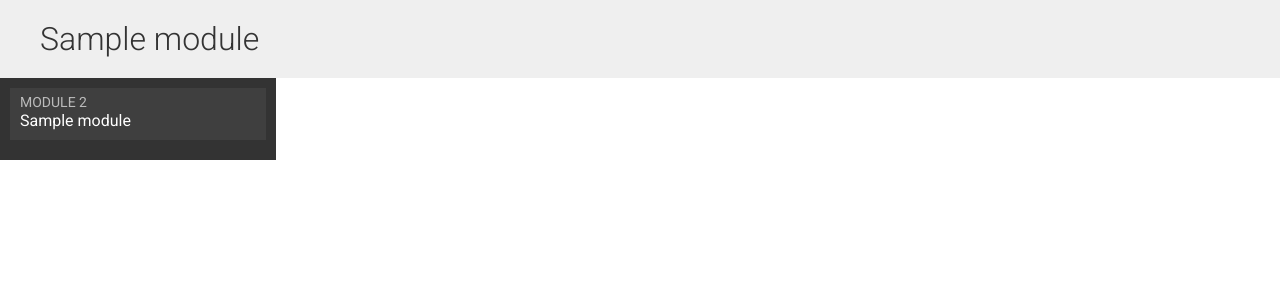
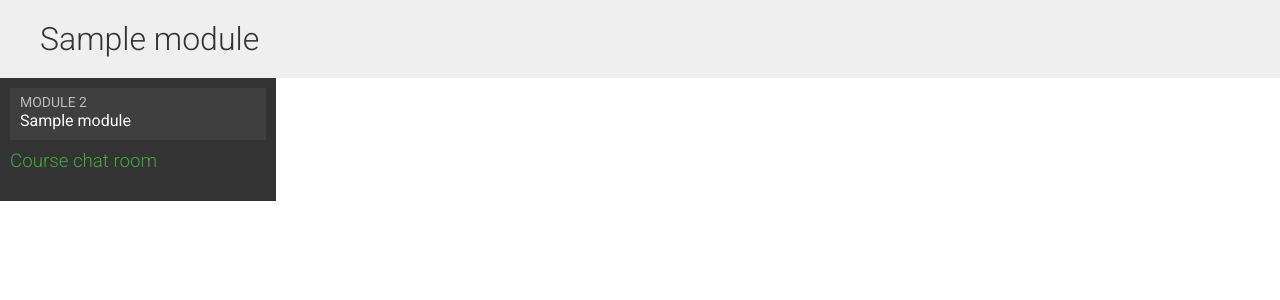
Before and after one commit to Flynotfly/educa, a Django app: page /students/course/1/ in a window 1280 px wide. Shown: the part 54-354 px from the top of the page. Run offline with Django 5.2, Linux system fonts and the light colour scheme; a user stored in the database is signed in; tables that the repository leaves empty hold one stand-in row (values such as "Sample post").

Commit message:
Add link to chat room from student's course details

```diff
--- a/students/templates/students/course/detail.html
+++ b/students/templates/students/course/detail.html
@@ -21,6 +21,7 @@
             	<li>No modules yet.</li>
             {% endfor %}
         </ul>
+        <h3><a href="{% url 'chat:course_chat_room' object.id %}">Course chat room</a></h3>
     </div>
     <div class="module">
         {% cache 600 module_contents module %}
```
